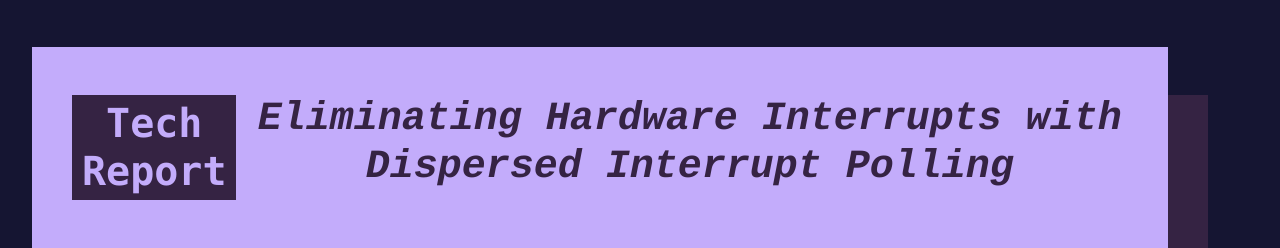
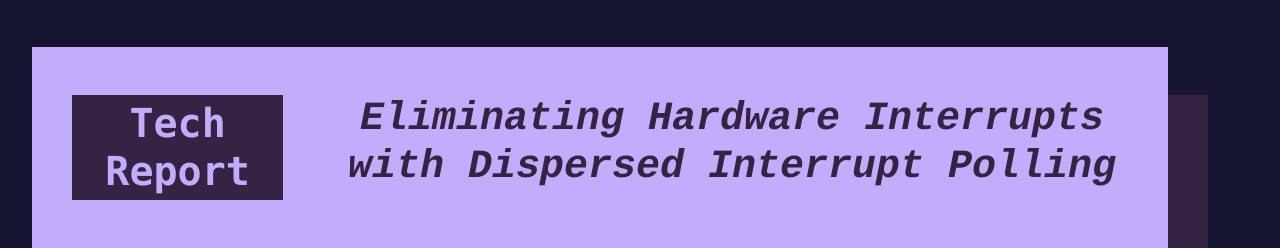
Before and after one commit to kjhayes/kjhayes.github.io, an Eleventy site: page site/index.md in a window 1280 px wide. Shown: the part 2189-2437 px from the top of the page. Built offline with nearby package versions, Linux system fonts and the light colour scheme; Eleventy itself is replaced by a stand-in of ours; files that its build step writes are made by us from their sources; what @vrugtehagel/eleventy-tex would draw is missing.

Commit message:
More spacing on pub titles

```diff
--- a/public/style/styles.css
+++ b/public/style/styles.css
@@ -188,14 +188,14 @@ p {
 .type-and-title {
     display: grid;
     width: auto;
-    grid-template-columns: 15% 1fr;
-    column-gap: 2%;
+    grid-template-columns: 20% 1fr;
+    column-gap: 5%;
 }
 .type-and-title-and-date {
     display: grid;
     width: auto;
-    grid-template-columns: 15% 1fr 15%;
-    column-gap: 2%;
+    grid-template-columns: 20% 1fr 20%;
+    column-gap: 5%;
 }
 .nomargin {
     margin-right:  0pt;
--- a/site/style/styles.css
+++ b/site/style/styles.css
@@ -188,14 +188,14 @@ p {
 .type-and-title {
     display: grid;
     width: auto;
-    grid-template-columns: 15% 1fr;
-    column-gap: 2%;
+    grid-template-columns: 20% 1fr;
+    column-gap: 5%;
 }
 .type-and-title-and-date {
     display: grid;
     width: auto;
-    grid-template-columns: 15% 1fr 15%;
-    column-gap: 2%;
+    grid-template-columns: 20% 1fr 20%;
+    column-gap: 5%;
 }
 .nomargin {
     margin-right:  0pt;
```
